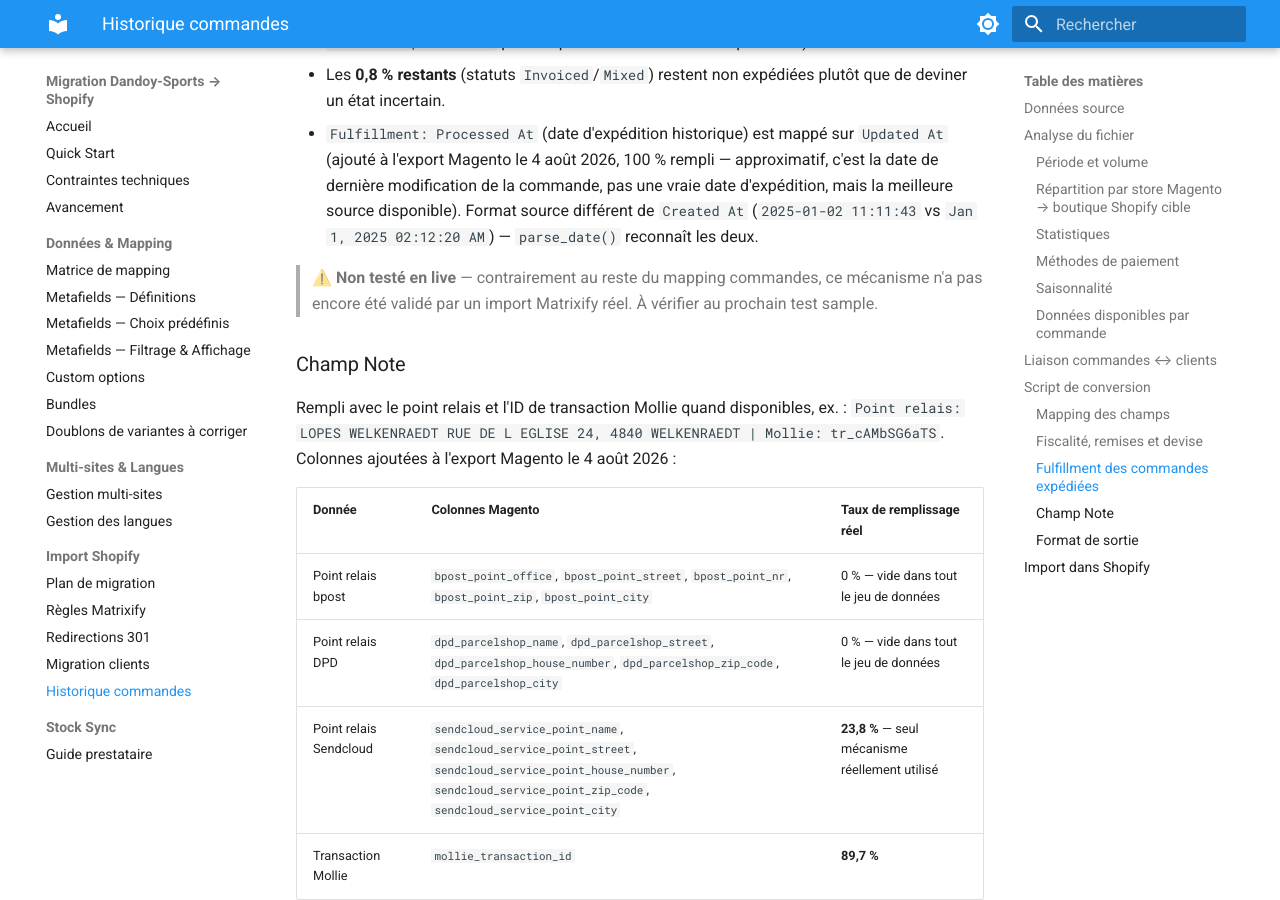
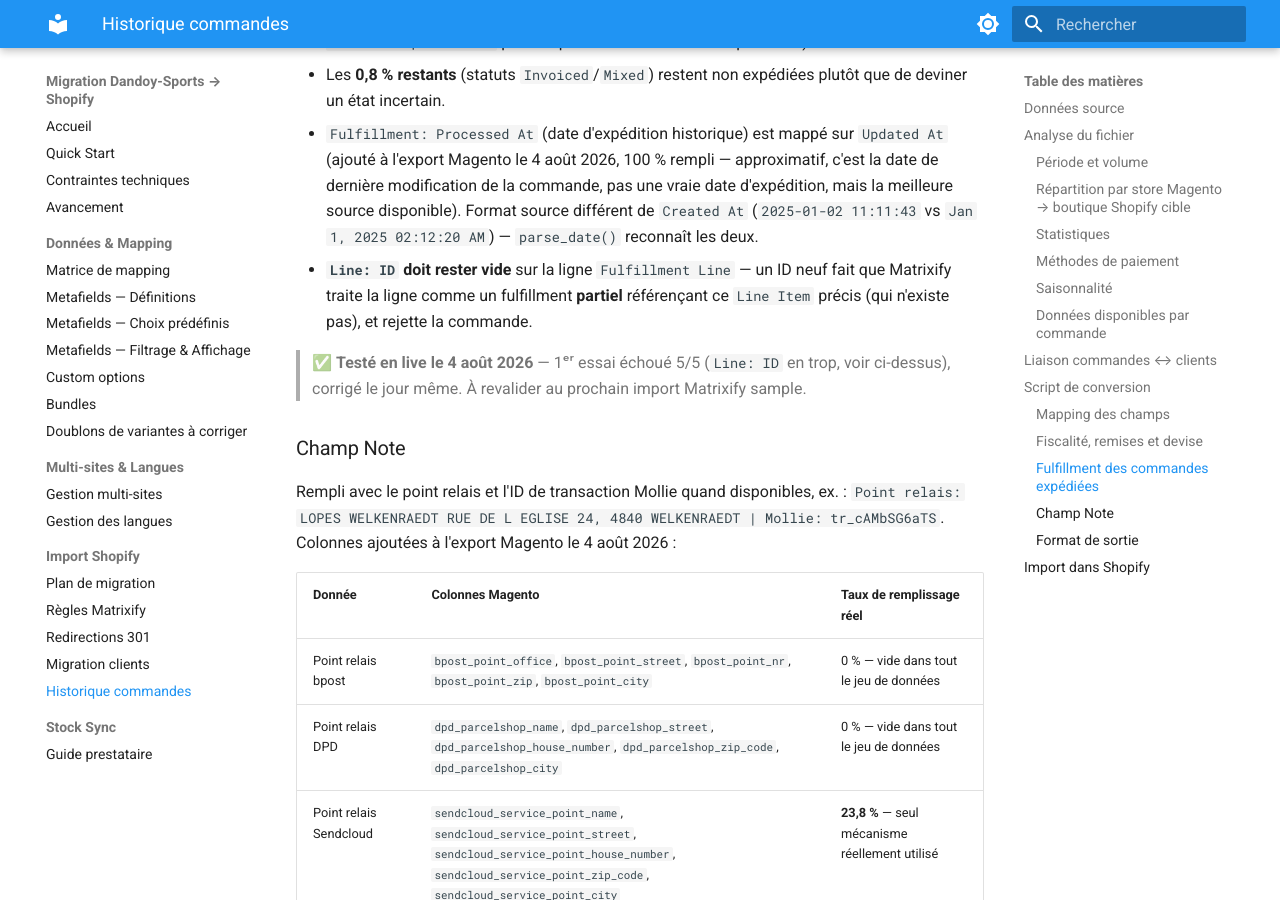
Before and after one commit to Webdigitales/dandoy-migration-2026, an MkDocs documentation site: the page built from 05_DOCS/import/orders.md, in a window 1280 px wide and 900 px high, scrolled down 5326 px. Built offline with MkDocs 1.6.1 and Material for MkDocs 9.7.7, drawn with Linux system fonts in a browser that asks for light colours.

Commit message:
Document the failed live Fulfillment Line test and its fix
Recorded the 5/5 failure from Import_Result_2026-08-04_105413 and the
root cause (Line: ID must stay empty on Fulfillment Line rows) in
both avancement_migration.md and the online orders doc, and bumped
the corresponding to-do items to reflect it needs revalidation.

Co-Authored-By: Claude Sonnet 5 <noreply@anthropic.com>

```diff
--- a/05_DOCS/import/orders.md
+++ b/05_DOCS/import/orders.md
@@ -164,9 +164,12 @@ proposait des colonnes directement sur les lignes `Line Item`).
   dernière modification de la commande, pas une vraie date d'expédition, mais la meilleure
   source disponible). Format source différent de `Created At`
   (`2025-01-02 11:11:43` vs `Jan 1, 2025 02:12:20 AM`) — `parse_date()` reconnaît les deux.
+- **`Line: ID` doit rester vide** sur la ligne `Fulfillment Line` — un ID neuf fait que
+  Matrixify traite la ligne comme un fulfillment **partiel** référençant ce `Line Item`
+  précis (qui n'existe pas), et rejette la commande.
 
-> ⚠️ **Non testé en live** — contrairement au reste du mapping commandes, ce mécanisme n'a
-> pas encore été validé par un import Matrixify réel. À vérifier au prochain test sample.
+> ✅ **Testé en live le 4 août 2026** — 1ᵉʳ essai échoué 5/5 (`Line: ID` en trop, voir
+> ci-dessus), corrigé le jour même. À revalider au prochain import Matrixify sample.
 
 ### Champ Note
 
```
Also changed, not shown: 02_ANALYSIS_AND_MAPPING/avancement_migration.md (+15 -2 lines).
